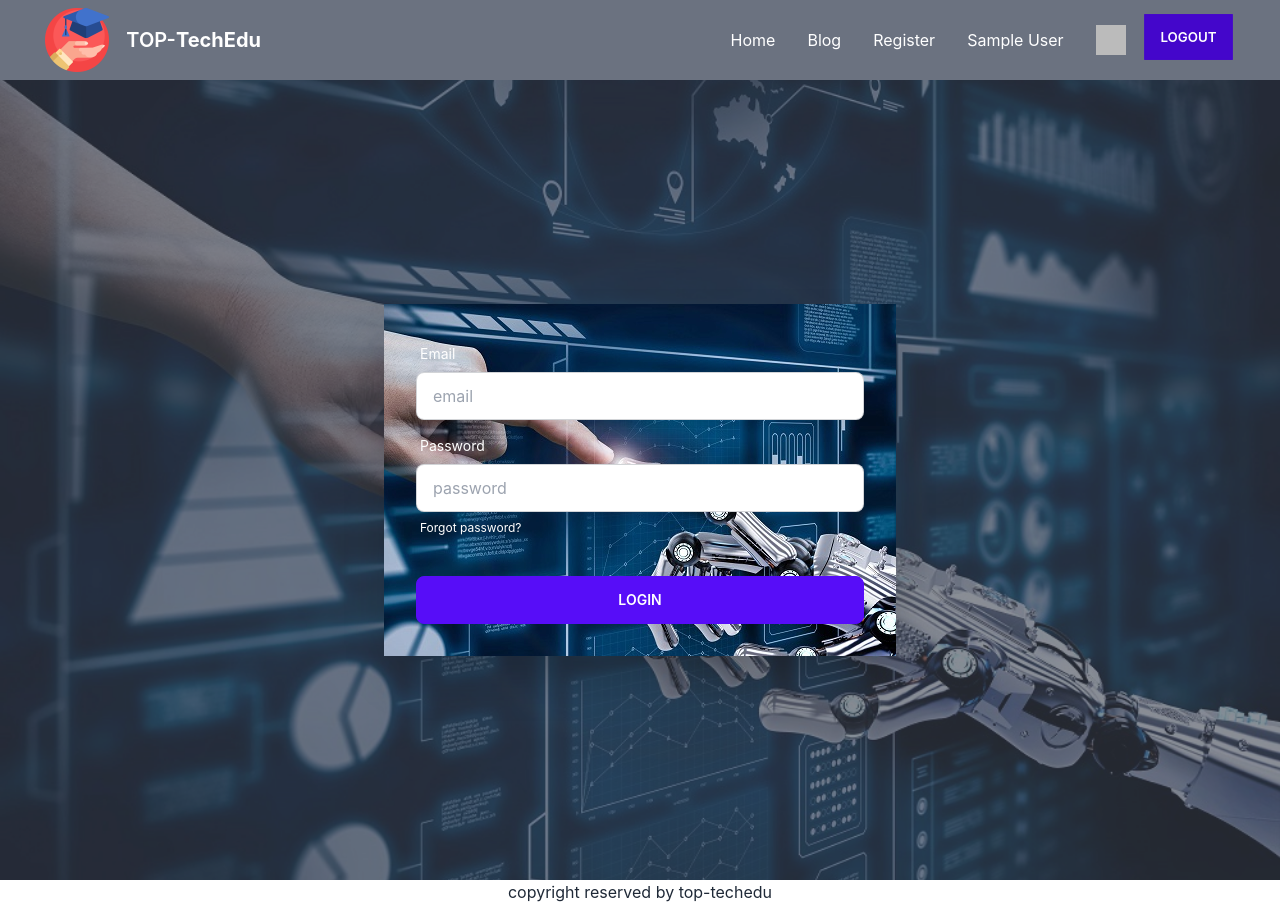
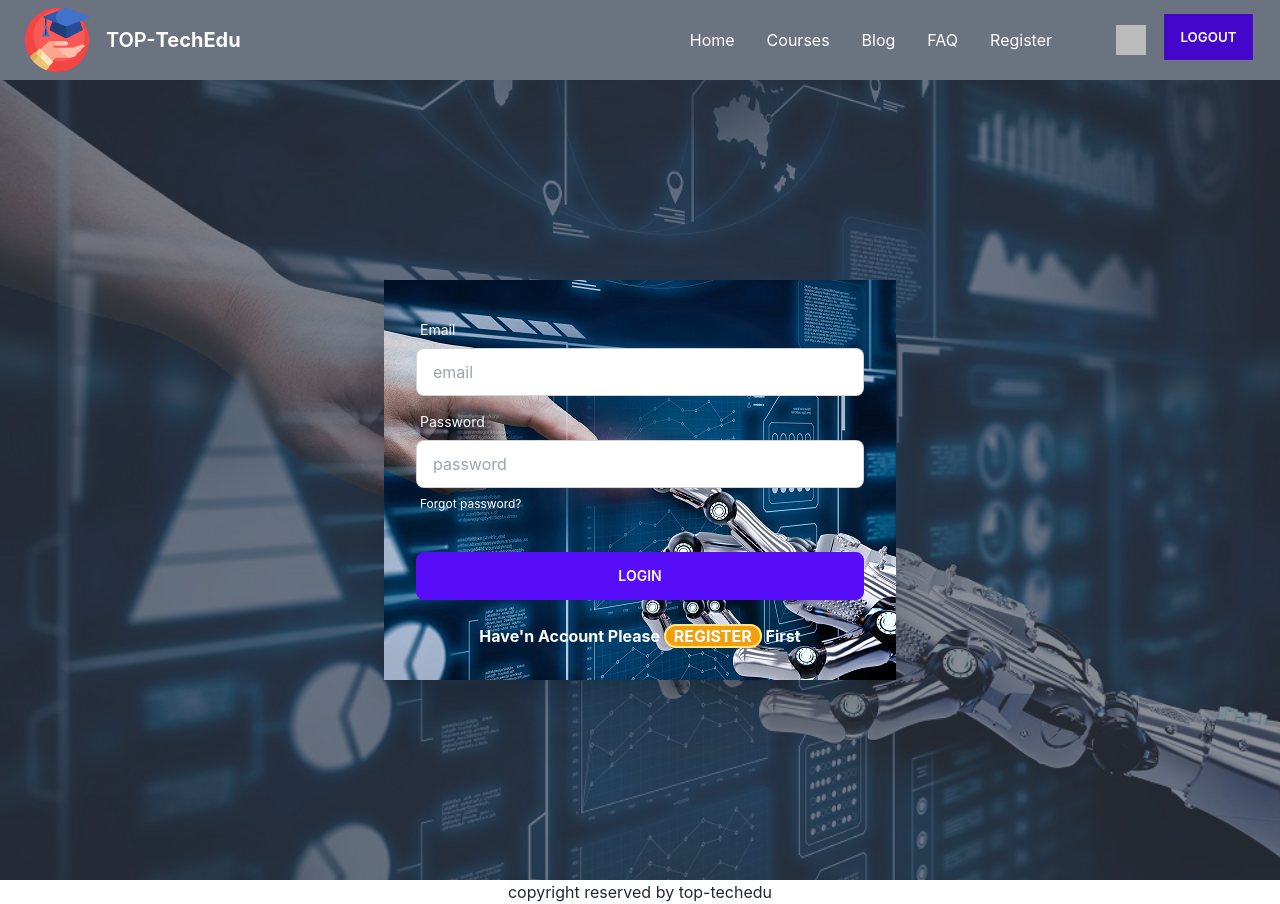
Before and after one commit to sakib036/learning-platform-client, a React (Create React App) app: page /login in a window 1280 px wide. Built offline with nearby package versions, Linux system fonts and the light colour scheme; no server answers; sample sign-in values are in the browser's storage.

Commit message:
mouseover

```diff
--- /dev/null
+++ b/src/Pages/Courses/Courses.js
@@ -0,0 +1,11 @@
+import React from 'react';
+
+const Courses = () => {
+    return (
+        <div>
+            <h1>This is Course</h1>
+        </div>
+    );
+};
+
+export default Courses;
--- /dev/null
+++ b/src/Pages/FAQ/FAQ.js
@@ -0,0 +1,11 @@
+import React from 'react';
+
+const FAQ = () => {
+    return (
+        <div>
+            <h1>This Is FAQ</h1>
+        </div>
+    );
+};
+
+export default FAQ;
--- a/src/Pages/Header/Header.js
+++ b/src/Pages/Header/Header.js
@@ -3,12 +3,20 @@ import { NavLink } from 'react-router-dom';
 import logo from '../../assets/Images/3778120.png'
 import { FaUser } from 'react-icons/fa';
 import { AuthContext } from '../../Context/AuthProvider/AuthProvider';
+import { useState } from 'react';
 
 
 const Header = () => {
+    const [displayName, setDisplayName]=useState(false);
+    const handleMouseOver=()=>{
+        setDisplayName(true)
+    };
+    const handleMouseOut=()=>{
+        setDisplayName(false)
+    };
 
     const { user, logOut } = useContext(AuthContext);
-    console.log(user?.email)
+
 
     const handleLogOut = () => {
         logOut()
@@ -18,8 +26,8 @@ const Header = () => {
 
 
     return (
-        <div>
-            <div className="navbar bg-gray-500 text-white d-flex justify-evenly">
+        <div className='sticky top-0 z-10'>
+            <div className="navbar  bg-gray-500 text-white d-flex justify-evenly">
                 <div className="navbar-start">
                     <div>
                     <img className='w-16' src={logo} alt="" />
@@ -30,8 +38,37 @@ const Header = () => {
                         </label>
                         <ul tabIndex={0} className="menu menu-compact dropdown-content mt-3 p-2 shadow bg-blue-200 rounded-box w-52">
                             <li className='bg-gray-500'><NavLink to='/home'>Home</NavLink></li>
+                            <li className='bg-gray-500'><NavLink to='/courses'>Courses</NavLink></li>
                             <li className='bg-gray-500'><NavLink to='/blog'>Blog</NavLink></li>
+                            <li className='bg-gray-500'><NavLink to='/faq'>FAQ</NavLink></li>
                             <li className='bg-gray-500'><NavLink to='/register'>Register</NavLink></li>
+                            <li className='bg-gray-500'>
+                        <>
+                            {
+                                user?.uid ?
+                                    <>
+                                        <span>{displayName&& user?.displayName}</span>
+                                        <span onMouseOver={handleMouseOver} onMouseOut={handleMouseOut}> {user?.photoURL ?
+                                            <img
+                                                style={{ height: '30px' }}
+                                                roundedCircle
+                                                src={user?.photoURL} alt=''>
+                                            </img>
+                                            : <FaUser></FaUser>
+                                        }</span>
+                                        <button onClick={handleLogOut} className="btn btn-active btn-primary">LogOut</button>
+
+                                    </>
+                                    :
+                                    <>
+                                        <NavLink to='/login'>Login</NavLink>
+
+                                    </>
+                            }
+
+
+                        </>
+                        </li>
                         </ul>
                     </div>
 
@@ -40,22 +77,24 @@ const Header = () => {
                 <div className="navbar-center hidden lg:flex">
                     <ul className="menu menu-horizontal p-0">
                         <li><NavLink to='/home'>Home</NavLink></li>
+                        <li><NavLink to='/courses'>Courses</NavLink></li>
                         <li><NavLink to='/blog'>Blog</NavLink></li>
+                        <li><NavLink to='/faq'>FAQ</NavLink></li>
                         <li><NavLink to='/register'>Register</NavLink></li>
                         <li>
                         <>
                             {
                                 user?.uid ?
                                     <>
-                                        <span>{user?.displayName}</span>
-                                        <span><span> {user?.photoURL ?
+                                        <span>{displayName&& user?.displayName}</span>
+                                        <span onMouseOver={handleMouseOver} onMouseOut={handleMouseOut}> {user?.photoURL ?
                                             <img
                                                 style={{ height: '30px' }}
                                                 roundedCircle
                                                 src={user?.photoURL} alt=''>
                                             </img>
                                             : <FaUser></FaUser>
-                                        }</span></span>
+                                        }</span>
                                         <button onClick={handleLogOut} className="btn btn-active btn-primary">LogOut</button>
 
                                     </>
--- a/src/Pages/Login/Login.js
+++ b/src/Pages/Login/Login.js
@@ -63,6 +63,10 @@ const Login = () => {
                         </div>
                         <div className="form-control mt-6">
                             <button className="btn btn-primary">Login</button>
+                            <label className="form-control mt-6">
+                                <h1 className='font-bold text-white'>Have'n Account Please <Link to="/login" className='border-2 border-amber-200 px-2 rounded-xl  bg-amber-500'>REGISTER</Link> First</h1>
+
+                            </label>
                         </div>
                     </div>
 
```
Also changed, not shown: src/App.js (+10 -0 lines).
